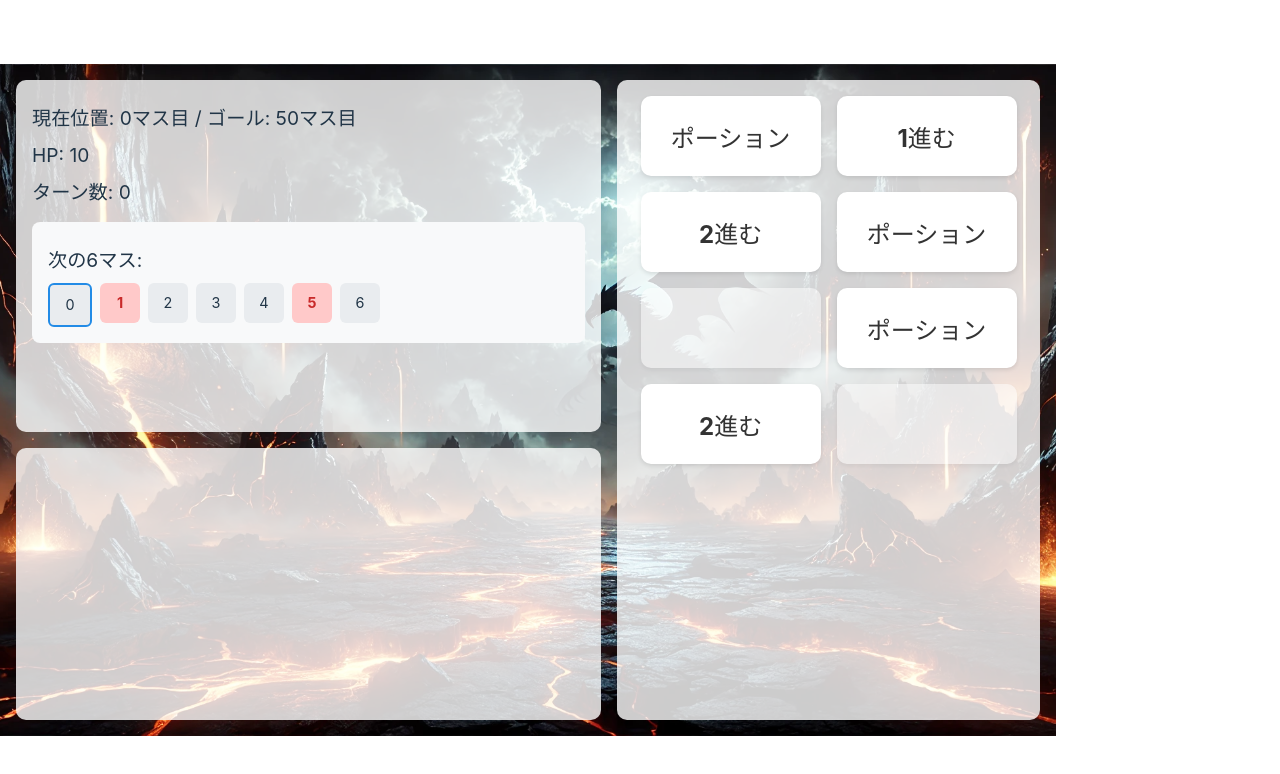
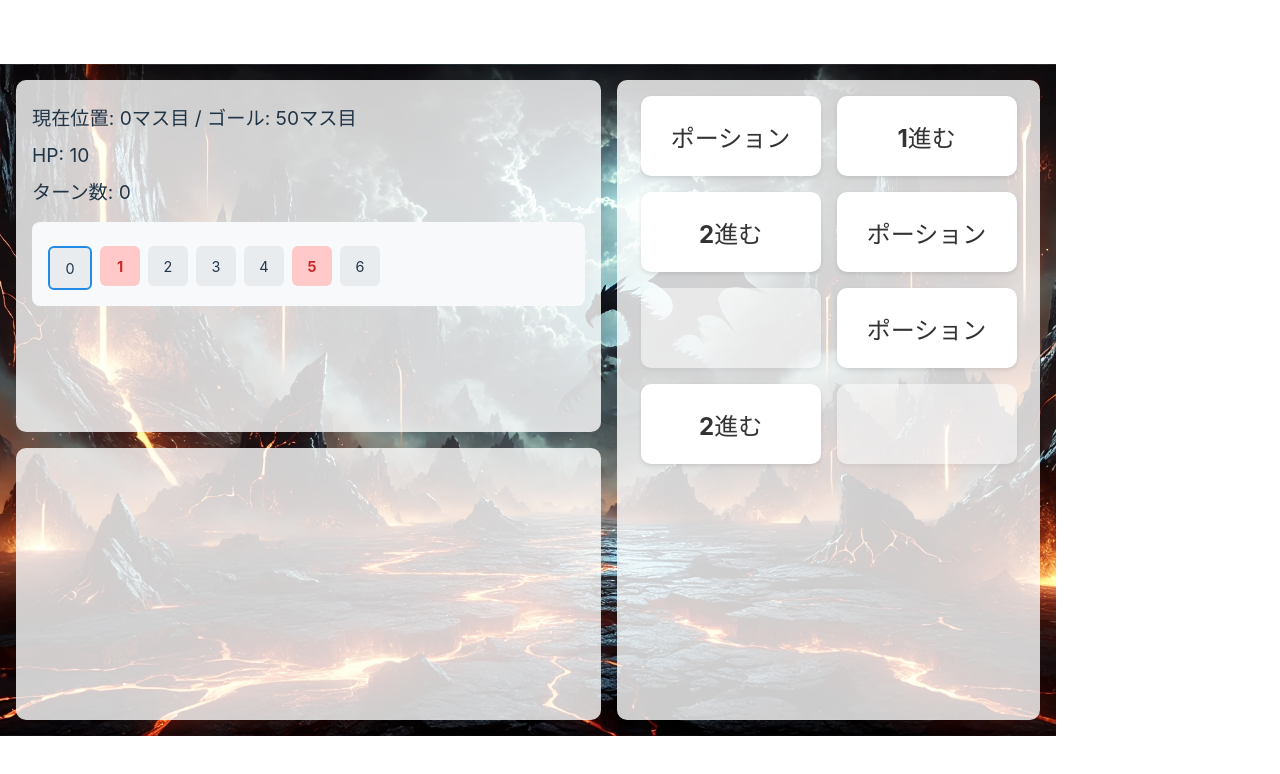
Before and after one commit to kekoyana/carddragon, a React (Vite) app: page / in a window 1280 px wide. Shown: the top 774 px of the page. Built offline with nearby package versions, Linux system fonts and the light colour scheme.

Commit message:
次のマスの文字は不要なので削除

```diff
--- a/src/components/Game.tsx
+++ b/src/components/Game.tsx
@@ -250,7 +250,6 @@ const Game = () => {
           <p>HP: {hp}</p>
           <p>ターン数: {turns}</p>
           <div className={styles.nextCells}>
-            <p>次の6マス:</p>
             <div className={styles.cellContainer}>
               {getNextCells().map((cell, i) => (
                 <div
```
